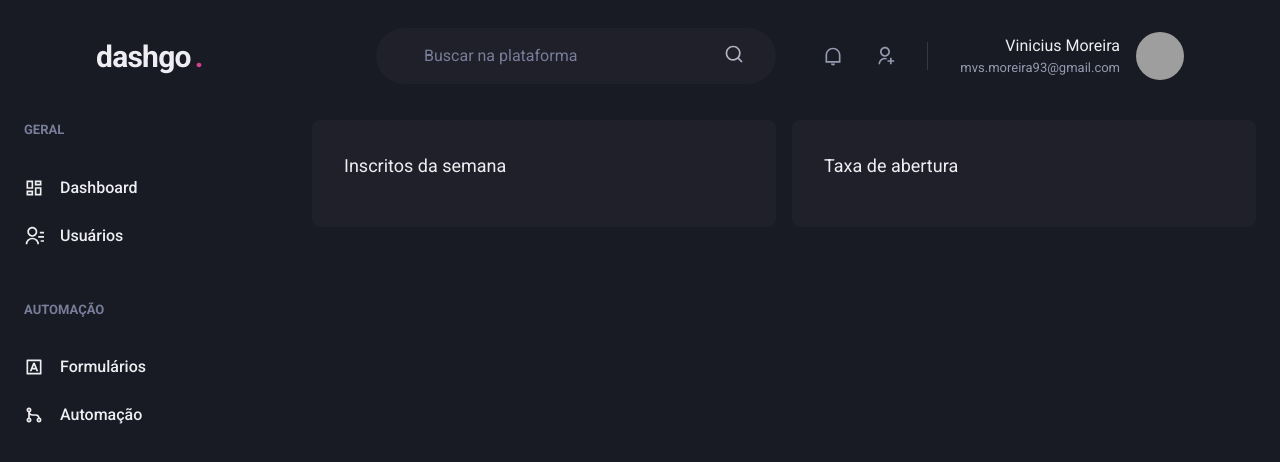
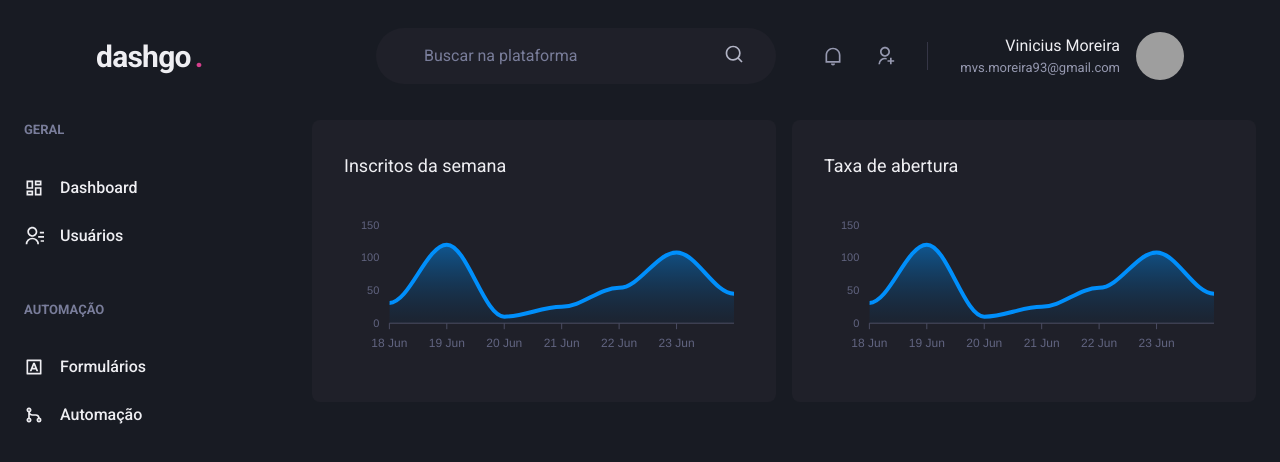
Before and after one commit to mvsmoreira/dashgo, a Next.js app: page /dashboard in a window 1280 px wide. Shown: the top 462 px of the page. Built offline with nearby package versions, Linux system fonts and the light colour scheme; grey boxes are pictures that could not be loaded.

Commit message:
feat(component): add charts into Dashboard component

```diff
--- a/src/pages/dashboard.tsx
+++ b/src/pages/dashboard.tsx
@@ -1,7 +1,64 @@
 import { Box, Flex, SimpleGrid, Text } from "@chakra-ui/react"
+import dynamic from "next/dynamic"
 import Header from "../components/Header"
 import Sidebar from "../components/Sidebar"
-import Chart from 'react-apexcharts'
+import { theme } from "../styles/theme"
+const Chart = dynamic(() => import('react-apexcharts'), {
+  ssr: false,
+})
+
+const options = {
+  chart: {
+    toolbar: {
+      show: false,
+    },
+    zoom: {
+      enabled: false,
+    },
+    foreColor: theme.colors.gray[500],
+  },
+  grid: {
+    show: false,
+  },
+  dataLabels: {
+    enabled: false,
+  },
+  tooltip: {
+    enabled: false,
+  },
+  xaxis: {
+    type: 'datetime',
+    axisBorder: {
+      color: theme.colors.gray[600]
+    },
+    axisTicks: {
+      color: theme.colors.gray[600]
+    },
+    categories: [
+      '2022-06-18T00:00:00.000Z',
+      '2022-06-19T00:00:00.000Z',
+      '2022-06-20T00:00:00.000Z',
+      '2022-06-21T00:00:00.000Z',
+      '2022-06-22T00:00:00.000Z',
+      '2022-06-23T00:00:00.000Z',
+      '2022-06-24T00:00:00.000Z',
+    ]
+  },
+  fill: {
+    opacity: 0.3,
+    type: 'gradient',
+    gradient: {
+      shade: 'dark',
+      opacityFrom: 0.7,
+      opacityTo: 0.3,
+    }
+  }
+}
+
+const series = [{
+  name: 'series1',
+  data: [31, 120, 10, 25, 54, 108, 45]
+}]
 
 const Dashboard = () => {
   return (
@@ -19,14 +76,16 @@
           // pb="4"
           >
             <Text fontSize="large" mb="4">Inscritos da semana</Text>
+            <Chart options={options} series={series} type="area" height={160} />
           </Box>
           <Box
             p="8"
             bg="gray.800"
             borderRadius={8}
-          // pb="4"
+            pb="4"
           >
             <Text fontSize="large" mb="4">Taxa de abertura</Text>
+            <Chart options={options} series={series} type="area" height={160} />
           </Box>
 
         </SimpleGrid>
```
